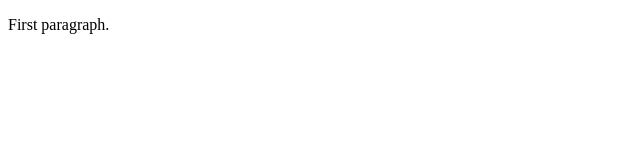
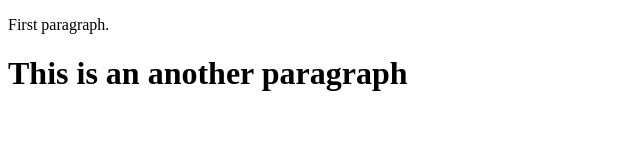
Before and after one commit to y3rmak/learning-git-amigo, a plain HTML site: page index.html in a window 1280 px wide. Shown: the whole page, without its empty margins (0-640 px from the left). Drawn offline with Linux system fonts and the light colour scheme.

```diff
--- a/index.html
+++ b/index.html
@@ -5,5 +5,6 @@
 </head>
 <body>
     <p>First paragraph.</p>
+    <h1>This is an another paragraph </h1>
 </body>
 </html>
```
